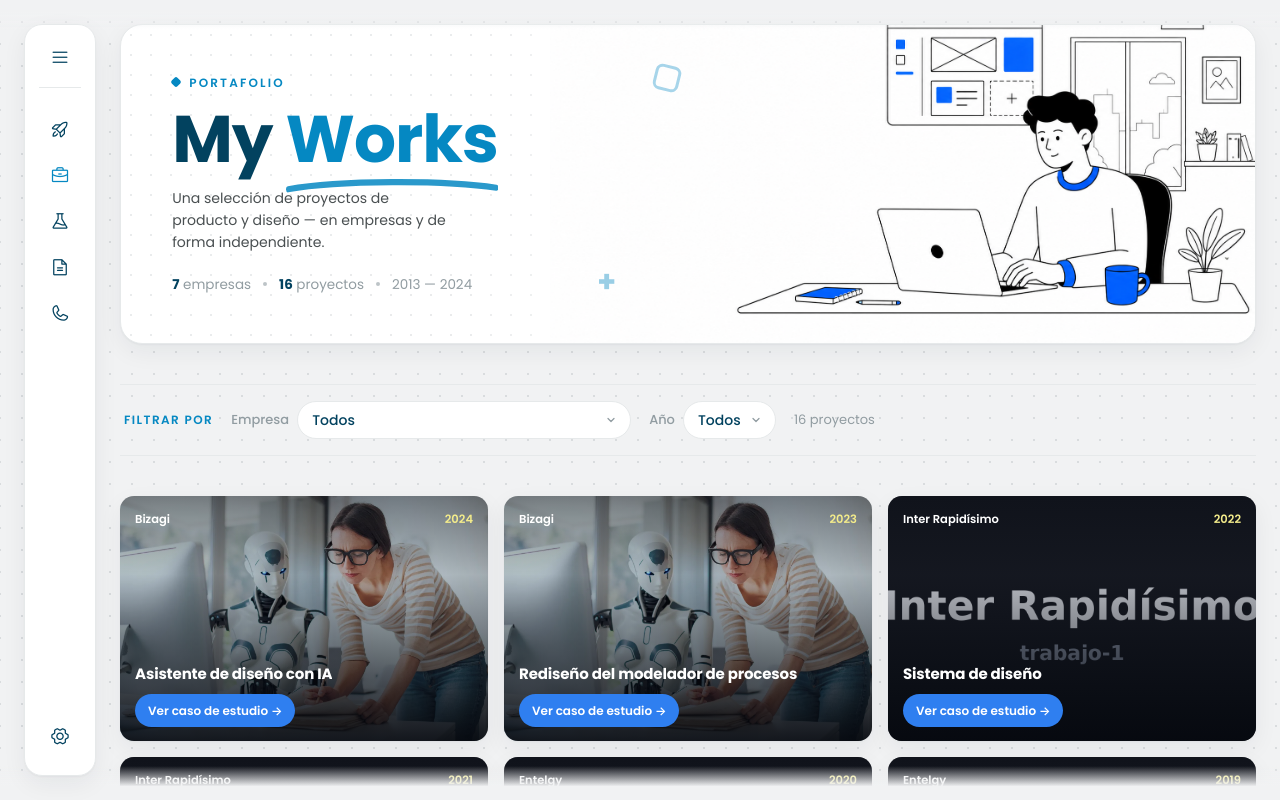
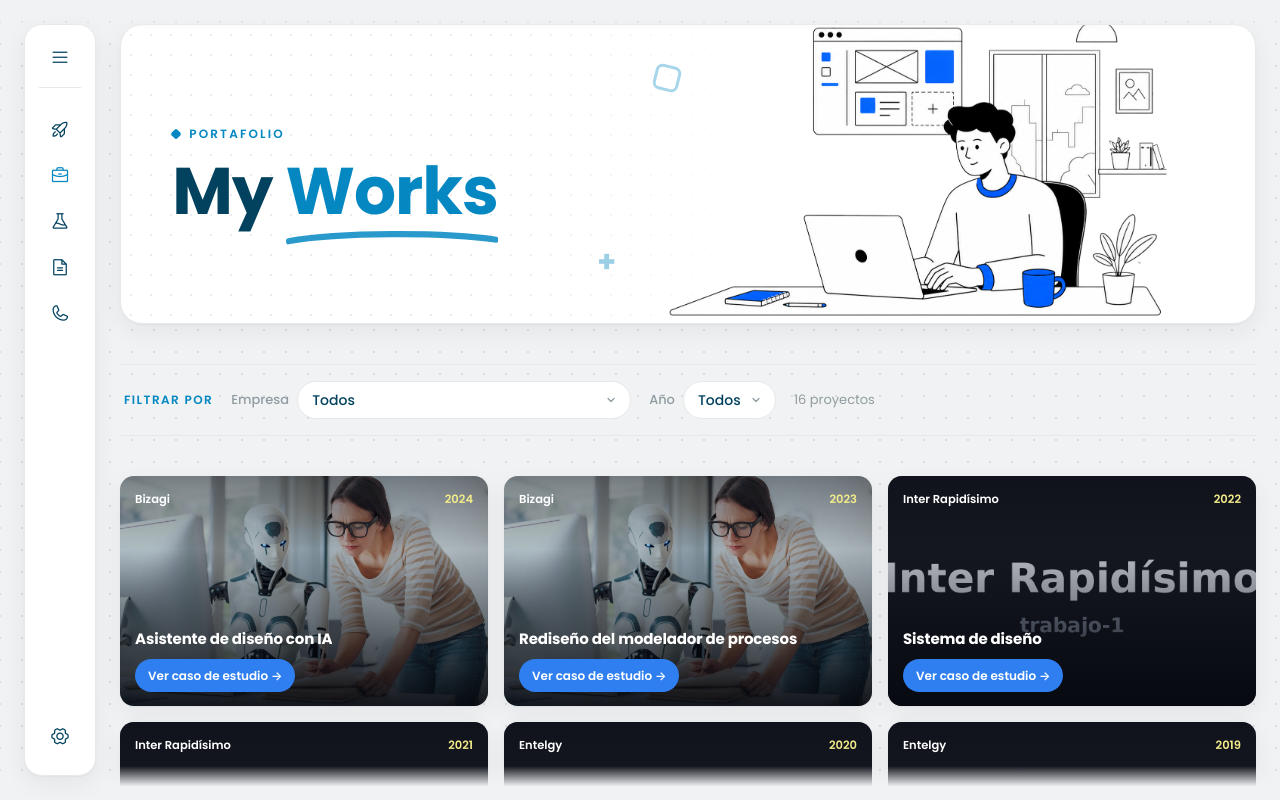
Before and after one commit to ThiagoAlex0919/CurriculumVitae, a Next.js app: page /trayectoria in a window 1280 px wide. Shown: the top 800 px of the page. Built offline with nearby package versions, Linux system fonts and the light colour scheme.

Commit message:
Banner: limpio + aire en ilustracion + modo oscuro; cards mas bajas

```diff
--- a/app/globals.css
+++ b/app/globals.css
@@ -2899,10 +2899,10 @@ p {
   display: flex;
   align-items: center;
   overflow: hidden;
-  min-height: 320px;
+  min-height: 300px;
   border-radius: 22px;
   border: 1px solid var(--line);
-  background: #ffffff;
+  background: var(--card); /* blanco en claro, superficie oscura en dark */
   box-shadow: var(--shadow);
   padding: 0 clamp(24px, 4vw, 60px);
 }
@@ -3030,18 +3030,26 @@ p {
   background: var(--ink-mute);
   opacity: 0.6;
 }
-/* la ilustración manda: grande, anclada abajo-derecha, sobre blanco (sin corte visible) */
+/* la ilustración manda, pero con aire a la derecha (padding) */
 .works-banner-art {
   position: absolute;
-  right: 0;
+  right: clamp(20px, 5vw, 72px);
   bottom: 0;
-  height: 122%;
+  height: 118%;
   width: auto;
-  max-width: 66%;
+  max-width: 58%;
   object-fit: contain;
   object-position: bottom right;
   z-index: 1;
   pointer-events: none;
+}
+/* En oscuro: fondo oscuro (var--card) + invertir la ilustración para que las líneas
+   se vean claras, conservando el tono azul (mismo espíritu que las imágenes de trayectoria) */
+[data-theme="dark"] .works-banner-art {
+  filter: invert(1) hue-rotate(180deg) brightness(1.05);
+}
+[data-theme="dark"] .works-accent {
+  opacity: 0.28;
 }
 @media (max-width: 860px) {
   .works-banner {
@@ -3192,7 +3200,7 @@ p {
 .work-card {
   position: relative;
   display: block;
-  aspect-ratio: 3 / 2; /* más horizontal que cuadrada */
+  aspect-ratio: 16 / 10; /* más horizontal y menos alta */
   border-radius: 14px;
   overflow: hidden;
   background-color: #1d2530;
--- a/app/trayectoria/page.tsx
+++ b/app/trayectoria/page.tsx
@@ -37,10 +37,6 @@ export default function TrayectoriaPage() {
 
   const [company, setCompany] = useState<string>(ALL);
   const [year, setYear] = useState<string>(ALL);
-
-  // Datos para el banner
-  const yearMin = years.length ? years[years.length - 1] : "";
-  const yearMax = years.length ? years[0] : "";
 
   const filtered = works
     .filter((w) => (company === ALL ? true : w.company.name === company))
@@ -87,20 +83,6 @@ export default function TrayectoriaPage() {
               </svg>
             </span>
           </h1>
-          <p className="works-banner-sub">{t(ui.work.bannerSub)}</p>
-          <div className="works-banner-stats">
-            <span className="works-stat">
-              <strong>{companyNames.length}</strong> {t(ui.work.statCompanies)}
-            </span>
-            <span className="works-stat-dot" aria-hidden />
-            <span className="works-stat">
-              <strong>{works.length}</strong> {t(ui.work.statProjects)}
-            </span>
-            <span className="works-stat-dot" aria-hidden />
-            <span className="works-stat">
-              {yearMin} — {yearMax}
-            </span>
-          </div>
         </div>
         {/* eslint-disable-next-line @next/next/no-img-element */}
         <img
```
Also changed, not shown: public/imagenes/my-work.png.
